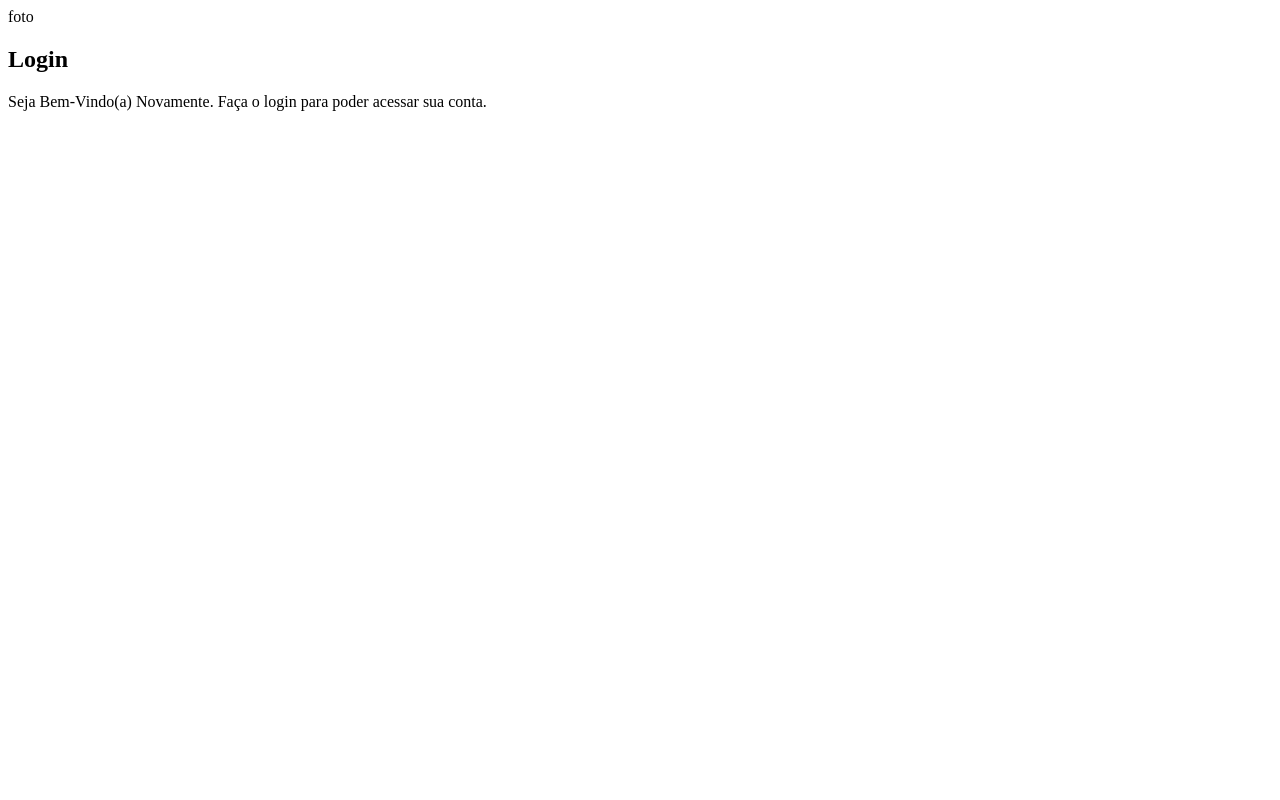
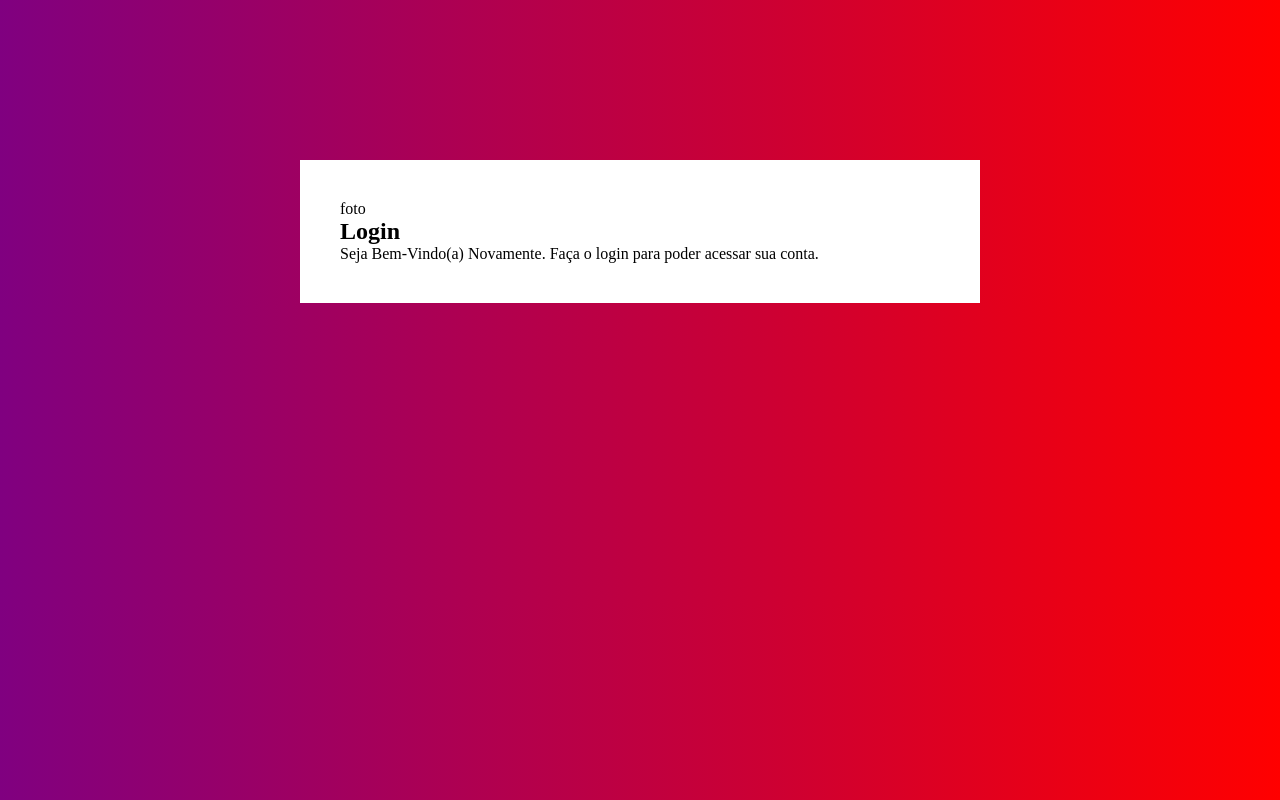
Before and after one commit to ianmaicon/projeto-login, a plain HTML site: page pjlogin.html in a window 1280 px wide. Drawn offline with Linux system fonts and the light colour scheme.

Commit message:
Update style.css

```diff
--- a/estilos/style.css
+++ b/estilos/style.css
@@ -5,3 +5,20 @@ Paleta de cores
 Verde #49a09d
 lilás #5f2c82
 */
+
+* {
+    padding: 0px;
+    margin: 0px;
+}
+
+body {
+    background-image: linear-gradient(to right, purple, red);
+}
+
+main {
+    background-color: white;
+    width: 600px;
+    padding: 40px;
+    margin: auto;
+    margin-top: 20vh;
+}
```
